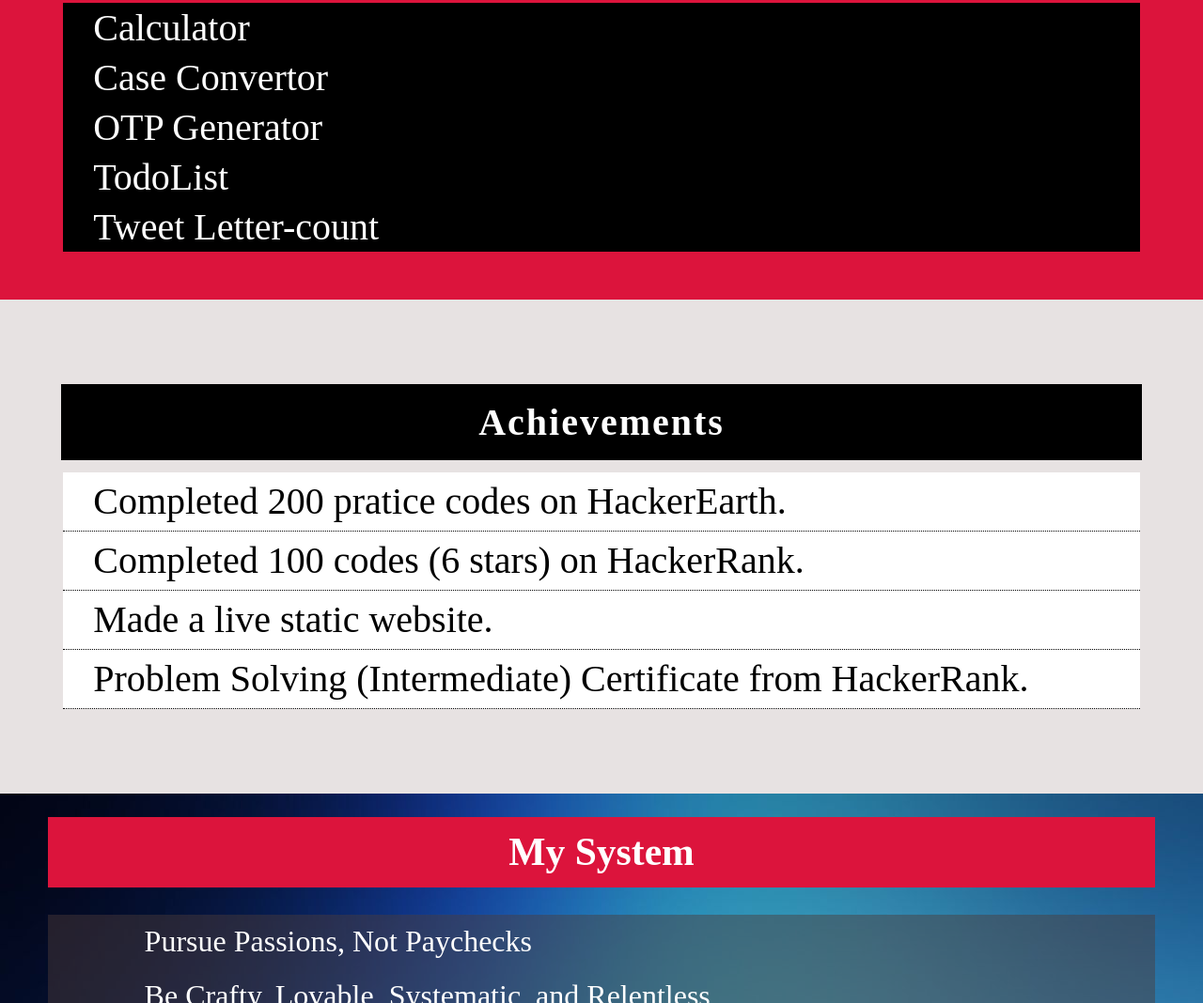
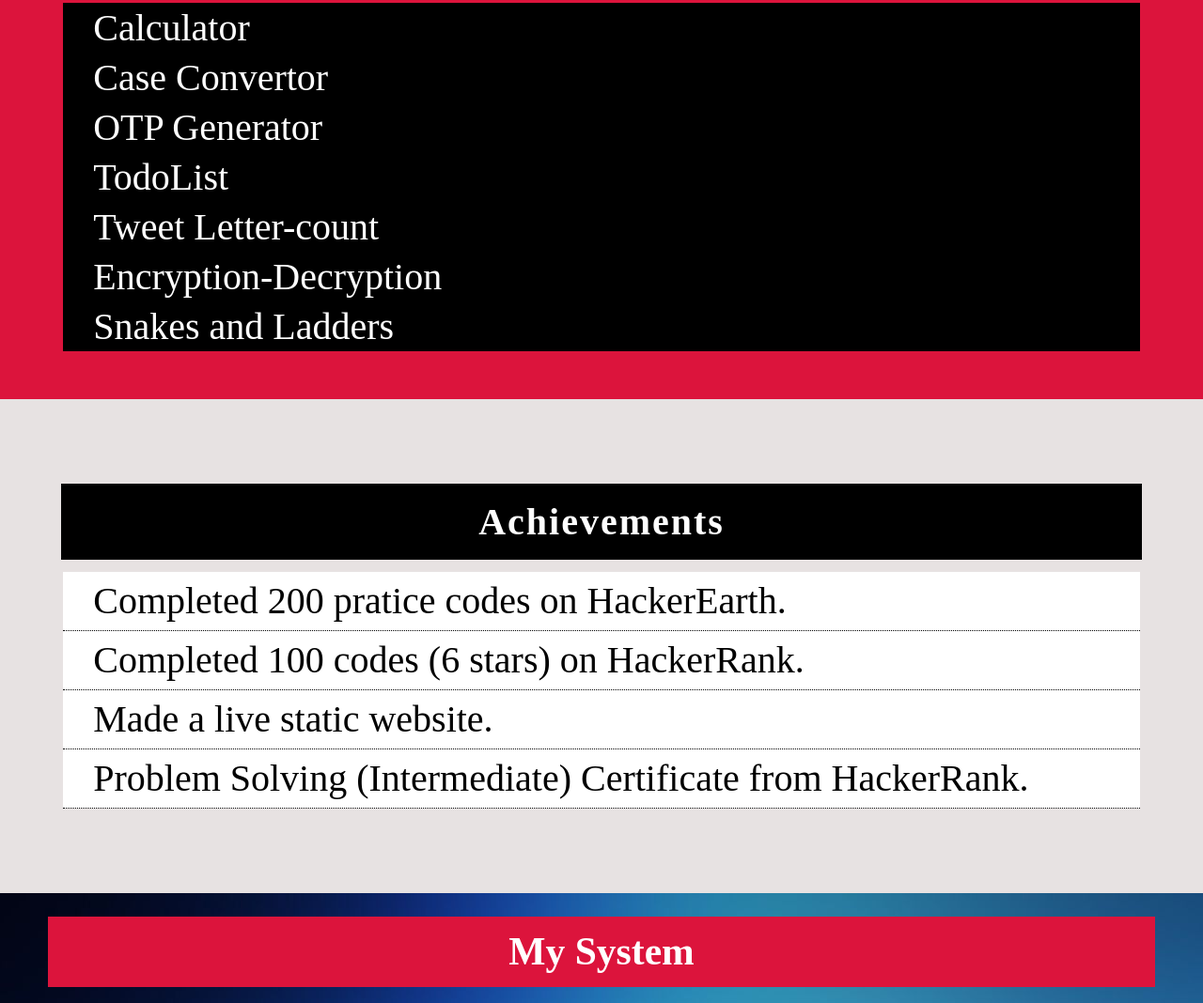
Before and after one commit to dhoundiaman/amandhoundiyal, a plain HTML site: page index.html in a window 1280 px wide. Shown: the part 1683-2751 px from the top of the page at 94% size. Drawn offline with Linux system fonts and the light colour scheme.

Commit message:
Update index.html

```diff
--- a/index.html
+++ b/index.html
@@ -122,6 +122,8 @@
             <a href="otp.html"><li>OTP Generator</li></a>
             <a href="todolist.html"><li>TodoList</li></a>
             <a href="tweet.html"><li>Tweet Letter-count</li></a>
+            <a href="encryp.html"><li>Encryption-Decryption</li></a>
+            <a href="snakesladder.html"><li>Snakes and Ladders</li></a>
         </ul>
     </div>
 
```
